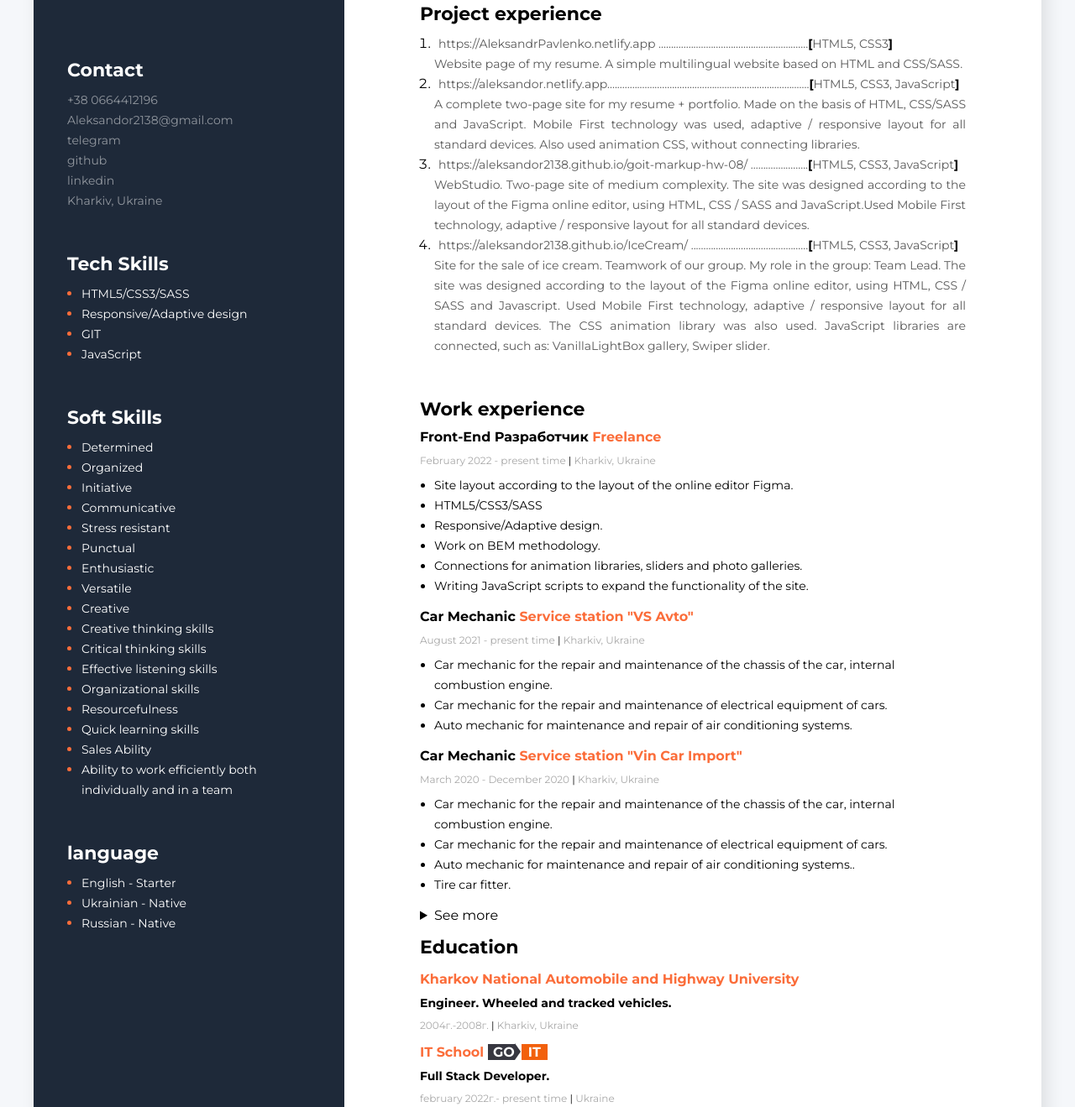
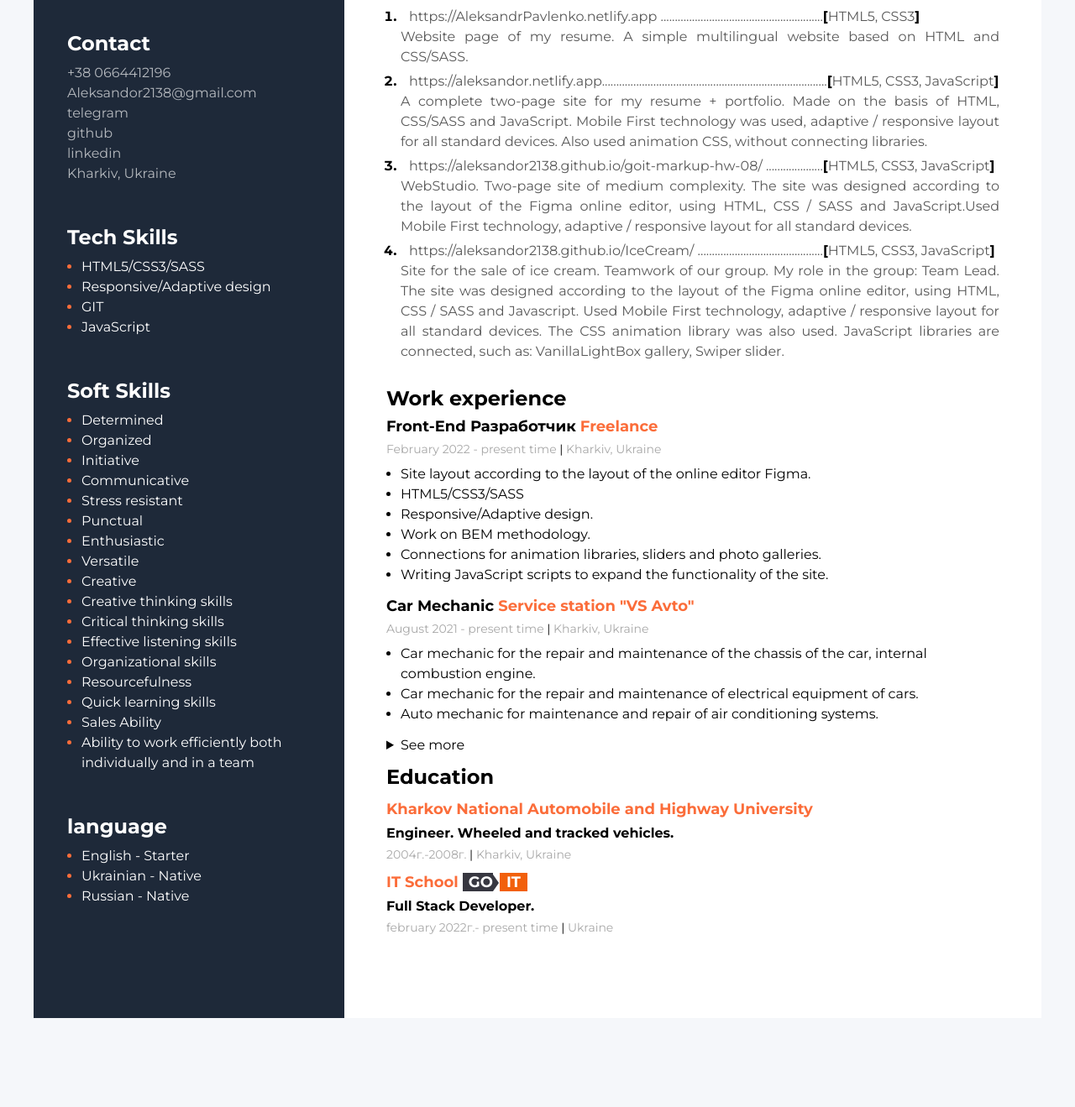
Before and after one commit to Aleksandor2138/resume, a plain HTML site: page index.html in a window 1280 px wide. Shown: the part 414-1733 px from the top of the page at 84% size. After the commit the page ends 1635 px from the top, so only its background shows below. Drawn offline with Linux system fonts and the light colour scheme.

Commit message:
правки

```diff
--- a/index.html
+++ b/index.html
@@ -44,27 +44,27 @@
             <section class="projects">
                 <h3 class="projects__title">Project experience </h3>
                 <ol class="projects__list">
-                    <li class="pojects__item">
+                    <li class="projects__item">
                         <span class="projects__text">
-                            <a href="https://AleksandrPavlenko.netlify.app" class="projects__link">https://AleksandrPavlenko.netlify.app ............................................................<span class="projects__bracket">[</span>HTML5, CSS3<span class="projects__bracket">]</span></a>
+                            <a href="https://AleksandrPavlenko.netlify.app" class="projects__link">https://AleksandrPavlenko.netlify.app .........................................................<span class="projects__bracket">[</span>HTML5, CSS3<span class="projects__bracket">]</span></a>
                             <p class="projects__p">Website page of my resume. A simple multilingual website based on HTML and CSS/SASS.</p>
                         </span>
                     </li>
-                    <li class="pojects__item">
+                    <li class="projects__item">
                         <span class="projects__text">
-                            <a href="https://aleksandor.netlify.app" class="projects__link">https://aleksandor.netlify.app.................................................................................<span class="projects__bracket">[</span>HTML5, CSS3, JavaScript<span class="projects__bracket">]</span></a>
+                            <a href="https://aleksandor.netlify.app" class="projects__link">https://aleksandor.netlify.app...............................................................................<span class="projects__bracket">[</span>HTML5, CSS3, JavaScript<span class="projects__bracket">]</span></a>
                             <p class="projects__p">A complete two-page site for my resume + portfolio. Made on the basis of HTML, CSS/SASS and JavaScript. Mobile First technology was used, adaptive / responsive layout for all standard devices. Also used animation CSS, without connecting libraries.</p>
                         </span>
                     </li>
-                    <li class="pojects__item">
+                    <li class="projects__item">
                         <span class="projects__text">
-                            <a href="https://aleksandor2138.github.io/goit-markup-hw-08/" class="projects__link">https://aleksandor2138.github.io/goit-markup-hw-08/ .......................<span class="projects__bracket">[</span>HTML5, CSS3, JavaScript<span class="projects__bracket">]</span></a>
+                            <a href="https://aleksandor2138.github.io/goit-markup-hw-08/" class="projects__link">https://aleksandor2138.github.io/goit-markup-hw-08/ ....................<span class="projects__bracket">[</span>HTML5, CSS3, JavaScript<span class="projects__bracket">]</span></a>
                             <p class="projects__p">WebStudio. Two-page site of medium complexity. The site was designed according to the layout of the Figma online editor, using HTML, CSS / SASS and JavaScript.Used Mobile First technology, adaptive / responsive layout for all standard devices.</p>
                         </span>
                     </li>
-                    <li class="pojects__item">
+                    <li class="projects__item">
                         <span class="projects__text">
-                            <a href="https://aleksandor2138.github.io/IceCream/" class="projects__link">https://aleksandor2138.github.io/IceCream/ ...............................................<span class="projects__bracket">[</span>HTML5, CSS3, JavaScript<span class="projects__bracket">]</span></a>
+                            <a href="https://aleksandor2138.github.io/IceCream/" class="projects__link">https://aleksandor2138.github.io/IceCream/ ............................................<span class="projects__bracket">[</span>HTML5, CSS3, JavaScript<span class="projects__bracket">]</span></a>
                             <p class="projects__p">Site for the sale of ice cream. Teamwork of our group. My role in the group: Team Lead. The site was designed according to the layout of the Figma online editor, using HTML, CSS / SASS and Javascript. Used Mobile First technology, adaptive / responsive layout for all standard devices. The CSS animation library was also used. JavaScript libraries are connected, such as: VanillaLightBox gallery, Swiper slider.</p>
                         </span>
                     </li>
@@ -96,6 +96,8 @@
                         <li class="work-expiriens__item"> Auto mechanic for maintenance and repair of air conditioning systems.</li>
                     </ul>
                 </div>
+                <details class="details">
+                    <summary class="details__more"> See more </summary>
                 <!-- company 4 Vin Car Import -->
                     <div class="work-expiriens-company">
                         <h4 class="work-expiriens__position"> Car Mechanic  <span class="work-expiriens__position--color">Service station "Vin Car Import"</span> </h4>
@@ -107,8 +109,6 @@
                             <li class="work-expiriens__item"> Tire car fitter.</li>
                         </ul>
                     </div>
-                <details class="details">
-                    <summary class="details__more"> See more </summary>
                     <!-- company 3 Level motors -->
                     <div  class="work-expiriens-company">
                         <h4 class="work-expiriens__position"> Car Mechanic  <span class="work-expiriens__position--color">Service station "Level Motors"</span></h4>
@@ -160,7 +160,7 @@
         </div>
     <!--sidebar-->
         <aside class="sidebar">
-            <img src="img/me-foto-370х354.jpg" alt="my-foto" class="photo">
+            <img src="img/me-foto-370х354.png" alt="my-foto" class="photo">
             <!--contact-->
             <section class="contact">
                 <h3 class="sidebar-title"> Contact </h3>
--- a/sass/components/_main.scss
+++ b/sass/components/_main.scss
@@ -4,6 +4,6 @@
     position: relative;
     width: 1200px;
     background: var(--section-color-white);
-    margin: 40px auto;
-    box-shadow: 6px 6px 20px rgba(0, 0, 0, 0.1);
+    margin: 0 auto;
+    // box-shadow: 6px 6px 20px rgba(0, 0, 0, 0.1);
 }
--- a/sass/components/for-mi/_about.scss
+++ b/sass/components/for-mi/_about.scss
@@ -1,28 +1,28 @@
 /*about-me*/
 .about {
     margin-bottom: 40px;
-}
-.about__profession {
+    &__profession {
         font-style: normal;
         font-weight: bold;
-    font-size: 14px;
+        font-size: 16px;
         line-height: 17px;
         color: var(--text-color-black);
         margin-bottom: 20px;}
-.about__name{
+    &__name{
         font-style: normal;
         font-weight: bold;
-    font-size: 45px;
+        font-size: 47px;
         line-height: 55px;
         color: var(--text-color-black);
         margin-bottom: 25px;
     }
-.about__discription {
+    &__discription {
         font-style: normal;
         font-weight: normal;
-    font-size: 14px;
+        font-size: 16px;
         line-height: 24px;
         color: var(--text-color-grey);
         text-align: justify;
         // width: 450px;
     }
+}
--- a/sass/components/for-mi/_education.scss
+++ b/sass/components/for-mi/_education.scss
@@ -1,46 +1,47 @@
 /*education*/
-
-.education-title{
+.education {
+    &-title{
         font-style: normal;
         font-weight: bold;
-    font-size: 22px;
+        font-size: 24px;
         line-height: 27px;
         color: var(--text-color-black);
         margin-bottom: 15px;
     }
-.education-list {
+    &-list {
         display: flex;
         flex-direction: column;
     }
-.education__item{
+    &__item{
         &:not(:last-child) {
             margin-bottom: 15px;}
     }
-.education__university {
+    &__university {
         font-style: normal;
         font-weight: bold;
-    font-size: 16px;
+        font-size: 18px;
         line-height: 20px;
         color: var(--text-color-ginger);
         margin-bottom: 10px;
     }
-.education__speciality {
+    &__speciality {
         font-style: normal;
         font-weight: bold;
-    font-size: 14px;
+        font-size: 16px;
         line-height: 17px;
         color: var(--text-color-black);
         margin-bottom: 10px;
     }
-.education__period {
+    &__period {
         font-style: normal;
         font-weight: normal;
-    font-size: 12px;
+        font-size: 14px;
         line-height: 15px;
         color: var(--text-color-light-gray);
     }
-.education__divider {
+    &__divider {
         color: var(--text-color-black);
+    }
 }
 .go{
     background: #373740;
--- a/sass/components/for-mi/_for-mi.scss
+++ b/sass/components/for-mi/_for-mi.scss
@@ -1,4 +1,4 @@
 .for-mi {
-    padding: 100px 90px;
+    padding: 100px 50px;
     width: calc (1200px - 370px);
 }
--- a/sass/components/for-mi/_projects.scss
+++ b/sass/components/for-mi/_projects.scss
@@ -1,11 +1,11 @@
 /*my-projects*/
 
 .projects {
-    margin-bottom: 50px;
+    margin-bottom: 30px;
     &__title {
         font-style: normal;
         font-weight: bold;
-        font-size: 22px;
+        font-size: 24px;
         line-height: 27px;
         color: var(--text-color-black);
         margin-bottom: 10px;
@@ -16,22 +16,24 @@
     &__item {
         color: var(--text-color-black);
         font-weight: bold;
+        margin-bottom: 5px;
     }
     &__text {
         font-style: normal;
         font-weight: normal;
-        font-size: 14px;
+        font-size: 16px;
         line-height: 24px;
         color: var(--text-color-grey);
-        margin-left: 5px;
+        margin-left: 10px;
     }
     &__link {
         font-style: normal;
         font-weight: normal;
-        font-size: 14px;
+        font-size: 16px;
         line-height: 24px;
         color: var(--text-color-grey);
         text-decoration:none;
+        margin-bottom: 5px;
         transition-duration: 350ms;
         transition-timing-function: cubic-bezier(0.4, 0, 0.2, 1);
         transform: scale(0.85);
@@ -43,7 +45,7 @@
     &__bracket {
         font-style: normal;
         font-weight: bold;
-        font-size: 14px;
+        font-size: 16px;
         line-height: 24px;
         color: var(--text-color-black);
     }
--- a/sass/components/for-mi/_work.scss
+++ b/sass/components/for-mi/_work.scss
@@ -1,46 +1,47 @@
 /*work*/
-
-.work-expiriens-title {
+.work-expiriens{
+    &-title {
         font-style: normal;
         font-weight: bold;
-    font-size: 22px;
+        font-size: 24px;
         line-height: 27px;
         color: var(--text-color-black);
         margin-bottom: 10px;
     }
-.work-expiriens-company {
+    &-company {
         margin: 0 0 15px 0;
     }
-.work-expiriens__position {
+    &__position {
         font-style: normal;
         font-weight: bold;
-    font-size: 16px;
+        font-size: 18px;
         line-height: 20px;
         margin: 0 0 10px 0;
     }
-.work-expiriens__position--color {
+    &__position--color {
         color: var(--text-color-ginger);
     }
-.work-expiriens__period {
+    &__period {
         font-style: normal;
         font-weight: normal;
-    font-size: 12px;
+        font-size: 14px;
         line-height: 15px;
         color: var(--text-color-light-gray);
         margin: 0 0 10px 0;
     }
-.work-expiriens__period--color {
+    &__period--color {
         color: var(--text-color-black);
     }
-.work-expiriens__list {
+    &__list {
         padding: 0 0 0 17px
     }
-.work-expiriens__item{
+    &__item{
         font-style: normal;
         font-weight: normal;
-    font-size: 14px;
+        font-size: 16px;
         line-height: 24px;
         color: var(--text-color-gray);
+    }
 }
 .details__more{
     margin-bottom: 15px;
--- a/sass/components/sidebar/_contact.scss
+++ b/sass/components/sidebar/_contact.scss
@@ -8,7 +8,7 @@
     &__tipe {
         font-style: normal;
         font-weight: bold;
-        font-size: 14px;
+        font-size: 16px;
         line-height: 24px;
         color: var(--text-color-white);
         margin-right: 7px;
@@ -16,7 +16,7 @@
     &__link{
         font-style: normal;
         font-weight: normal;
-        font-size: 14px;
+        font-size: 16px;
         line-height: 24px;
         color: var(--text-color-white-ransparent);
         transition-duration: 350ms;
@@ -30,7 +30,7 @@
     &__p{
         font-style: normal;
         font-weight: normal;
-        font-size: 14px;
+        font-size: 16px;
         line-height: 24px;
         color: var(--text-color-white);
     }
--- a/sass/components/sidebar/_language.scss
+++ b/sass/components/sidebar/_language.scss
@@ -11,7 +11,7 @@
     &__item--text{
         font-style: normal;
         font-weight: normal;
-        font-size: 14px;
+        font-size: 16px;
         line-height: 24px;
         color: var(--text-color-white);
     }
--- a/sass/components/sidebar/_my-photo.scss
+++ b/sass/components/sidebar/_my-photo.scss
@@ -1,8 +1,9 @@
 .photo{
-    // width: calc(354px - 10%);
-    // height: calc(370px - 10%);
+    width: 370px;
+    height: 354px;
     margin: 0 auto;
     border-radius: 50%;
+    background-color: #667899;
     transition-property: all;
     transition-duration: 500ms;
     transition-timing-function: cubic-bezier(0.4, 0, 0.2, 1);
--- a/sass/components/sidebar/_sidebar.scss
+++ b/sass/components/sidebar/_sidebar.scss
@@ -8,7 +8,7 @@
 .sidebar-title{
     font-style: normal;
     font-weight: bold;
-    font-size: 22px;
+    font-size: 24px;
     line-height: 27px;
     color: var(--text-color-white);
     margin-bottom: 10px;
--- a/sass/components/sidebar/_skils.scss
+++ b/sass/components/sidebar/_skils.scss
@@ -22,7 +22,7 @@
 .tech-skil__item--text {
     font-style: normal;
     font-weight: normal;
-    font-size: 14px;
+    font-size: 16px;
     line-height: 24px;
     color: var(--text-color-white);
 }
--- a/sass/var/_root.scss
+++ b/sass/var/_root.scss
@@ -3,7 +3,7 @@
     --text-color-grey: #595959;
     --text-color-light-gray: #A8A8A8;
     --text-color-ginger: #FB6D3A;
-    --text-color-white-ransparent: #ffffff83;
+    --text-color-white-ransparent: #ffffffab;
     --text-color-white: #ffffff;
     --section-color:#1e2939;
     --section-color-white: #ffffff;
```
Also changed, not shown: ru.html (+9 -9 lines), ua.html (+9 -9 lines), css/index.css, css/index.min.css, img/me-foto-370х354.png (added), img/me-foto.jpg (renamed from img/me-foto-370х354.jpg), 2 other files. Lines whose indentation alone changed are shown as unchanged.
